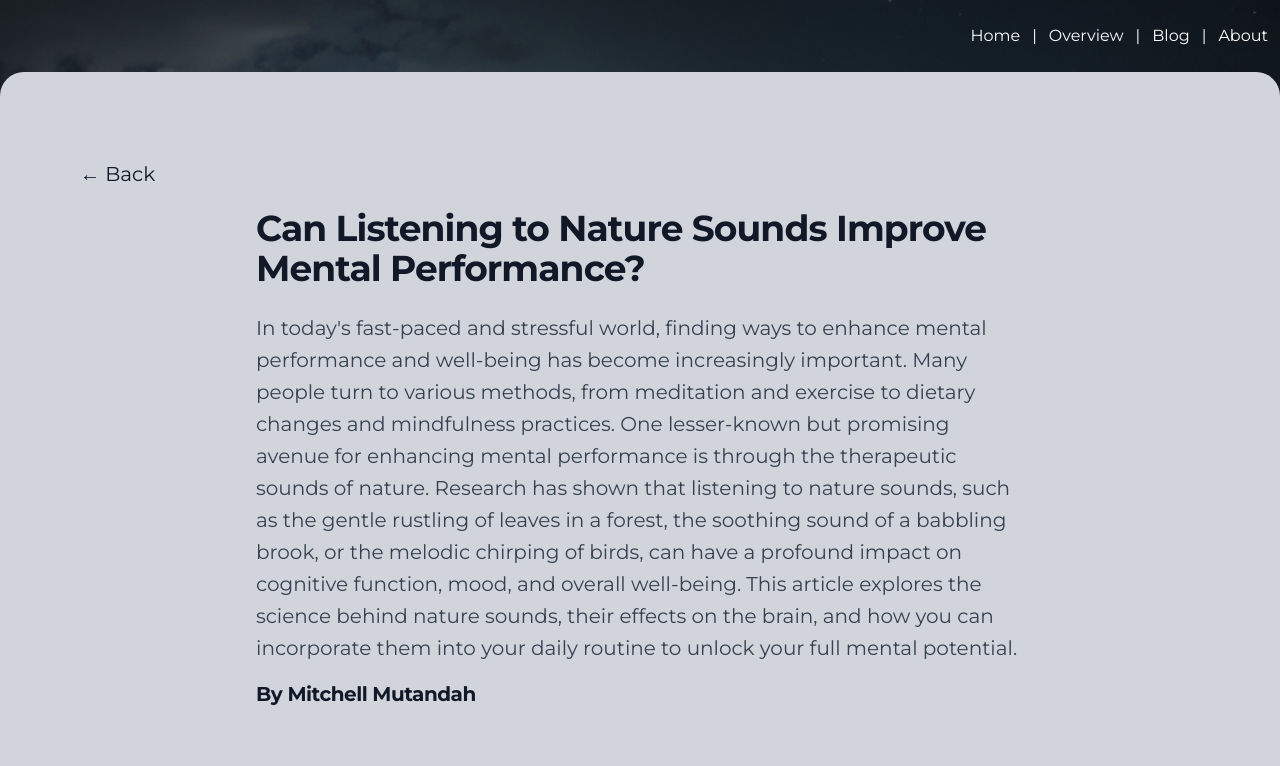
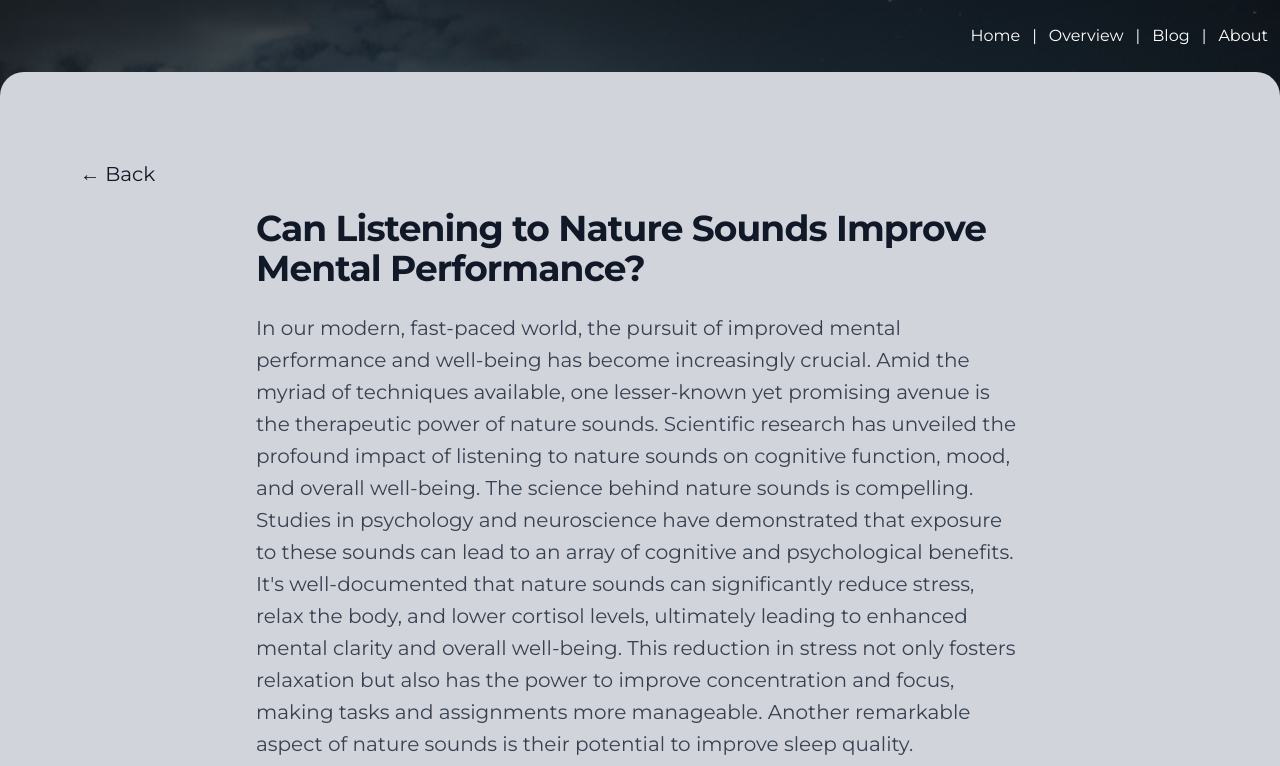
Before and after one commit to mitchiemt11/lekkermelodies, a React (Create React App) app: page /blog/1 in a window 1280 px wide. Shown: the top 766 px of the page. Built offline with nearby package versions, Linux system fonts and the light colour scheme.

Commit message:
Increase length of content on each post

```diff
--- a/src/components/Footer.jsx
+++ b/src/components/Footer.jsx
@@ -1,5 +1,3 @@
-// Footer.js
-
 import React from 'react';
 
 function Footer() {
--- a/src/components/Navbar.jsx
+++ b/src/components/Navbar.jsx
@@ -1,5 +1,3 @@
-// Navbar.js
-
 import React from 'react';
 import { Link } from 'react-router-dom';
 
--- a/src/data.js
+++ b/src/data.js
@@ -6,13 +6,22 @@ export const posts = [
     title: 'Can Listening to Nature Sounds Improve Mental Performance?',
     description:
       "In today's fast-paced and stressful world, finding ways to enhance mental performance and well-being has become increasingly important. Many people turn to various methods, from meditation and exercise to dietary changes and mindfulness practices. One lesser-known but promising avenue for...",
-    body:
-      "In today's fast-paced and stressful world, finding ways to enhance mental performance and well-being has become increasingly important. Many people turn to various methods, from meditation and exercise to dietary changes and mindfulness practices. One lesser-known but promising avenue for enhancing mental performance is through the therapeutic sounds of nature.\n\nResearch has shown that listening to nature sounds, such as the gentle rustling of leaves in a forest, the soothing sound of a babbling brook, or the melodic chirping of birds, can have a profound impact on cognitive function, mood, and overall well-being.\n\nThis article explores the science behind nature sounds, their effects on the brain, and how you can incorporate them into your daily routine to unlock your full mental potential.",
+    body: `
+      In our modern, fast-paced world, the pursuit of improved mental performance and well-being has become increasingly crucial. Amid the myriad of techniques available, one lesser-known yet promising avenue is the therapeutic power of nature sounds. Scientific research has unveiled the profound impact of listening to nature sounds on cognitive function, mood, and overall well-being.
+
+      The science behind nature sounds is compelling. Studies in psychology and neuroscience have demonstrated that exposure to these sounds can lead to an array of cognitive and psychological benefits. It's well-documented that nature sounds can significantly reduce stress, relax the body, and lower cortisol levels, ultimately leading to enhanced mental clarity and overall well-being.
+
+      This reduction in stress not only fosters relaxation but also has the power to improve concentration and focus, making tasks and assignments more manageable. Another remarkable aspect of nature sounds is their potential to improve sleep quality. Individuals who struggle with insomnia or sleep disturbances often find solace in the soothing sounds of nature, which help them relax and fall asleep more easily.
+
+      Additionally, the exposure to these sounds can uplift one's mood and increase feelings of happiness, a valuable respite for those facing mood disorders or high levels of daily stress. The effects of nature sounds on the brain are profound and have a solid scientific foundation. They activate the parasympathetic nervous system, promoting rest and relaxation while countering the fight-or-flight response associated with stress.
+
+      In conclusion, listening to nature sounds is a simple yet powerful tool for enhancing mental performance and overall well-being in our busy lives. The scientific evidence supporting its positive effects, coupled with the accessibility of this practice, makes it a valuable addition to one's daily routine for a more relaxed, focused, and contented life.
+    `,
     imageUrl: 'https://images.unsplash.com/photo-1496128858413-b36217c2ce36?ixlib=rb-4.0.3&ixid=MnwxMjA3fDB8MHxwaG90by1wYWdlfHx8fGVufDB8fHx8&auto=format&fit=crop&w=3603&q=80',
     date: 'Mar 16, 2020',
     datetime: '2020-03-16',
     author: {
-      name: 'Mitchell Mutandah',
+      name: 'Mitchell M',
       imageUrl: 'https://images.unsplash.com/photo-1519244703995-f4e0f30006d5?ixlib=rb-1.2.1&ixid=eyJhcHBfaWQiOjEyMDd9&auto=format&fit=facearea&facepad=2&w=256&h=256&q=80',
     },
   },
@@ -21,8 +30,14 @@ export const posts = [
     title: 'Flow State Unlocked: Music and Focus for Peak Performance',
     description:
       "Achieving peak performance in any endeavor often requires entering a state of intense focus and productivity known as the 'flow state'. This mental state is characterized by a heightened sense of awareness, effortless concentration, and a profound sense of joy in the task at hand.",
-    body:
-      "Achieving peak performance in any endeavor often requires entering a state of intense focus and productivity known as the 'flow state'. This mental state is characterized by a heightened sense of awareness, effortless concentration, and a profound sense of joy in the task at hand. It's a state where time seems to stand still, distractions fade away, and your actions become almost automatic.\n\nMusicians, athletes, artists, and professionals in various fields seek to tap into the flow state to excel in their work. This article explores the concept of flow, the role of music in achieving it, and practical tips for unlocking your own flow state for peak performance.",
+    body: `
+      Achieving peak performance in any endeavor often requires entering a state of intense focus and productivity known as the 'flow state'. This mental state is characterized by a heightened sense of awareness, effortless concentration, and a profound sense of joy in the task at hand. It's a state where time seems to stand still, distractions fade away, and your actions become almost automatic. Musicians, athletes, artists, and professionals in various fields seek to tap into the flow state to excel in their work.
+
+      To reach the flow state, music can play a vital role. Music has a unique ability to influence our emotions and cognition. When carefully chosen, it can provide the perfect backdrop for our work or creative activities, helping to block out distractions and enhance focus. Music can also evoke powerful emotions, which can be harnessed to drive motivation and increase the pleasure derived from the task, making it easier to enter the flow state. Whether it's the rhythmic beats of a drum for an athlete, a soothing melody for a writer, or an energizing tune for a designer, the right music can be a catalyst for peak performance.
+
+      This article explores the concept of flow, the role of music in achieving it, and practical tips for unlocking your own flow state for peak performance. By understanding the science behind the flow state and harnessing the potential of music, individuals across various domains can leverage this powerful psychological state to boost their productivity, creativity, and overall performance.
+
+    `,
     imageUrl: 'https://images.unsplash.com/photo-1496128858413-b36217c2ce36?ixlib=rb-4.0.3&ixid=MnwxMjA3fDB8MHxwaG90by1wYWdlfHx8fGVufDB8fHx8&auto.format&fit=crop&w=3603&q=80',
     date: 'Mar 16, 2020',
     datetime: '2020-03-16',
@@ -36,8 +51,13 @@ export const posts = [
     title: 'Relaxation Techniques for Peak Productivity',
     description:
       "In the hustle and bustle of our fast-paced lives, finding the balance between productivity and relaxation can be a real challenge. It might seem counterintuitive, but relaxation is a key ingredient in achieving peak productivity. By incorporating relaxation techniques into your routine",
-    body:
-      "In the hustle and bustle of our fast-paced lives, finding the balance between productivity and relaxation can be a real challenge. It might seem counterintuitive, but relaxation is a key ingredient in achieving peak productivity. By incorporating relaxation techniques into your routine, you can rejuvenate your mind and body, enhance your focus, and accomplish more with less stress.\n\nThis article explores various relaxation techniques that can help you achieve peak productivity while maintaining a healthy work-life balance. From deep breathing exercises to mindfulness meditation, you'll discover strategies to optimize your performance by prioritizing relaxation.",
+    body: `
+    In the modern world, where the pressure to constantly perform and deliver is ever-present, the importance of relaxation cannot be overstated. It acts as a crucial counterbalance to the stress and demands of our daily lives, allowing us to recharge our mental and physical batteries, and in turn, boost our productivity. One of the simplest yet highly effective relaxation techniques is deep breathing. By taking a few moments to engage in deep, intentional breaths, you can trigger your body's relaxation response, reducing stress and anxiety while increasing oxygen flow to your brain. This, in turn, helps you think more clearly, make better decisions, and stay focused on your tasks.
+
+    Another powerful tool in the quest for peak productivity is mindfulness meditation. This practice encourages you to be fully present in the moment, which can significantly reduce the mental clutter that hinders your ability to concentrate. Regular mindfulness meditation not only calms your mind but also enhances your cognitive abilities and decision-making processes. It's a practice that allows you to prioritize tasks and work with greater efficiency, as it helps you tune out distractions and stay engaged with your work.
+
+    Incorporating short breaks into your work routine, practicing progressive muscle relaxation, or even listening to calming music are other relaxation techniques that can rejuvenate your mind and body, ultimately improving your productivity. Striking a balance between work and relaxation is the key to long-term success, ensuring you remain focused, creative, and capable of handling the challenges that come your way. By making relaxation a priority, you can achieve peak productivity while maintaining your overall well-being and work-life balance.
+    `,
     imageUrl: 'https://images.unsplash.com/photo-1496128858413-b36217c2ce36?ixlib=rb-4.0.3&ixid=MnwxMjA3fDB8MHxwaG90by1wYWdlfHx8fGVufDB8fHx8&auto.format&fit=crop&w=3603&q=80',
     date: 'Mar 16, 2020',
     datetime: '2020-03-16',
@@ -51,13 +71,18 @@ export const posts = [
     title: 'The Healing Power of Sound: Boosting Focus and Reducing Anxiety',
     description:
       "Sound is a fundamental aspect of our existence. From the gentle rustling of leaves in a forest to the rhythmic beat of a favorite song, sound has the remarkable ability to shape our emotions, enhance our concentration, and even soothe our anxieties. In recent years, the therapeutic benefits of sound have..",
-    body:
-      "Sound is a fundamental aspect of our existence. From the gentle rustling of leaves in a forest to the rhythmic beat of a favorite song, sound has the remarkable ability to shape our emotions, enhance our concentration, and even soothe our anxieties. In recent years, the therapeutic benefits of sound have gained recognition and popularity.\n\nThis article delves into the healing power of sound and how it can be used to boost focus and reduce anxiety. Whether you're looking for ways to enhance your concentration or seeking relaxation from the stresses of daily life, sound has the potential to be a transformative tool in your well-being journey.",
+    body: `
+    Sound is a powerful and often underestimated force in our lives. It has the unique capacity to influence our emotions, cognitive functions, and overall mental well-being. The therapeutic potential of sound has become increasingly acknowledged in recent years, offering a range of benefits for those looking to optimize their focus and alleviate anxiety. For example, ambient sounds like the gentle rustling of leaves in a natural setting or calming ocean waves can have a grounding effect, helping individuals connect with the present moment and reduce stress. On the other hand, rhythmic and repetitive sounds, such as a favorite song or a meditation mantra, can help improve concentration and relaxation.
+
+    The science behind the healing power of sound lies in its ability to modulate brainwave activity and influence the release of neurotransmitters associated with mood and stress regulation. Brainwave entrainment, a process where external stimuli synchronize with the brain's natural rhythms, can induce states of calm and heightened focus. This phenomenon is why techniques like binaural beats or sound therapy have gained popularity for managing anxiety and enhancing concentration. Whether through the resonance of Tibetan singing bowls, the soothing melodies of classical music, or the vibrant sounds of nature, sound offers a versatile and accessible means to improve our mental and emotional well-being.
+
+    Incorporating sound-based practices into your daily routine, such as mindfulness meditation with background sounds or using noise-cancelling headphones to create a focused environment, can be transformative in your quest for a balanced and centered life. By understanding and harnessing the healing power of sound, you can empower yourself to better navigate the demands of a modern, fast-paced world and find moments of serenity and heightened productivity.
+    `,
     imageUrl: 'https://images.unsplash.com/photo-1496128858413-b36217c2ce36?ixlib=rb-4.0.3&ixid=MnwxMjA3fDB8MHxwaG90by1wYWdlfHx8fGVufDB8fHx8&auto.format&fit=crop&w=3603&q=80',
     date: 'Mar 16, 2020',
     datetime: '2020-03-16',
     author: {
-      name: 'Mitchell Mutandah',
+      name: 'Kudzai M',
       imageUrl: 'https://images.unsplash.com/photo-1519244703995-f4e0f30006d5?ixlib=rb-1.2.1&ixid=eyJhcHBfaWQiOjEyMDd9&auto=format&fit=facearea&facepad=2&w=256&h=256&q=80',
     },
   },
```
